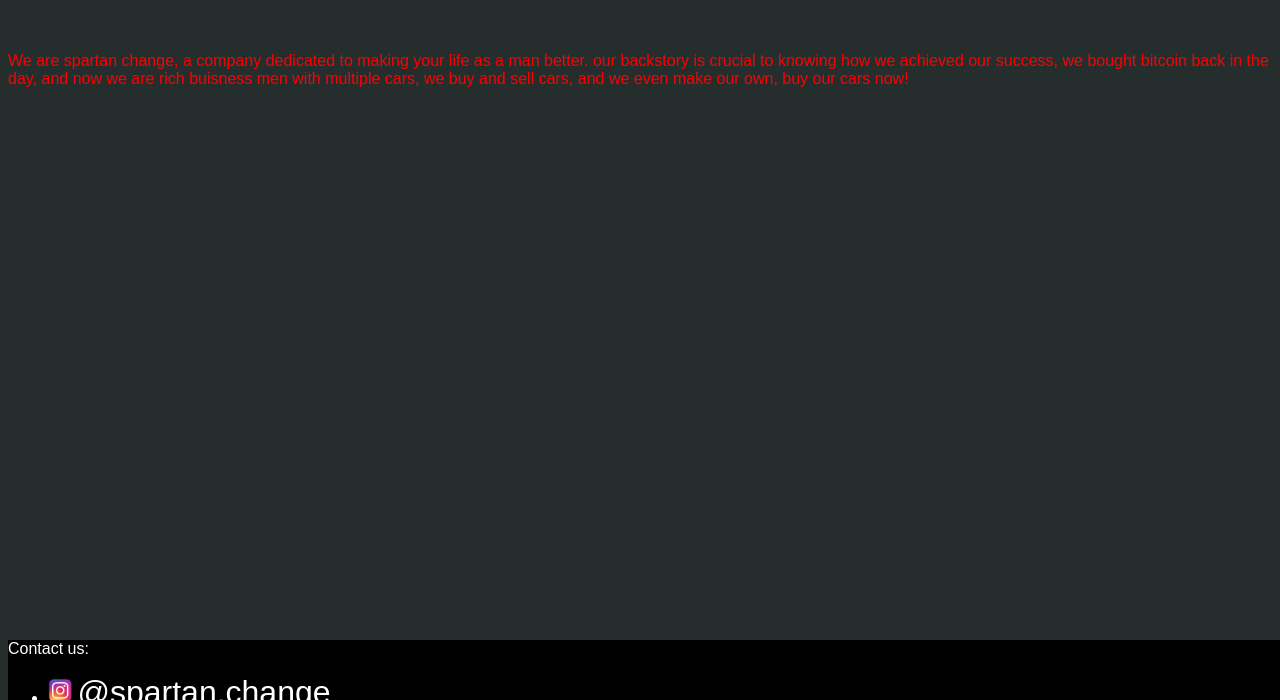
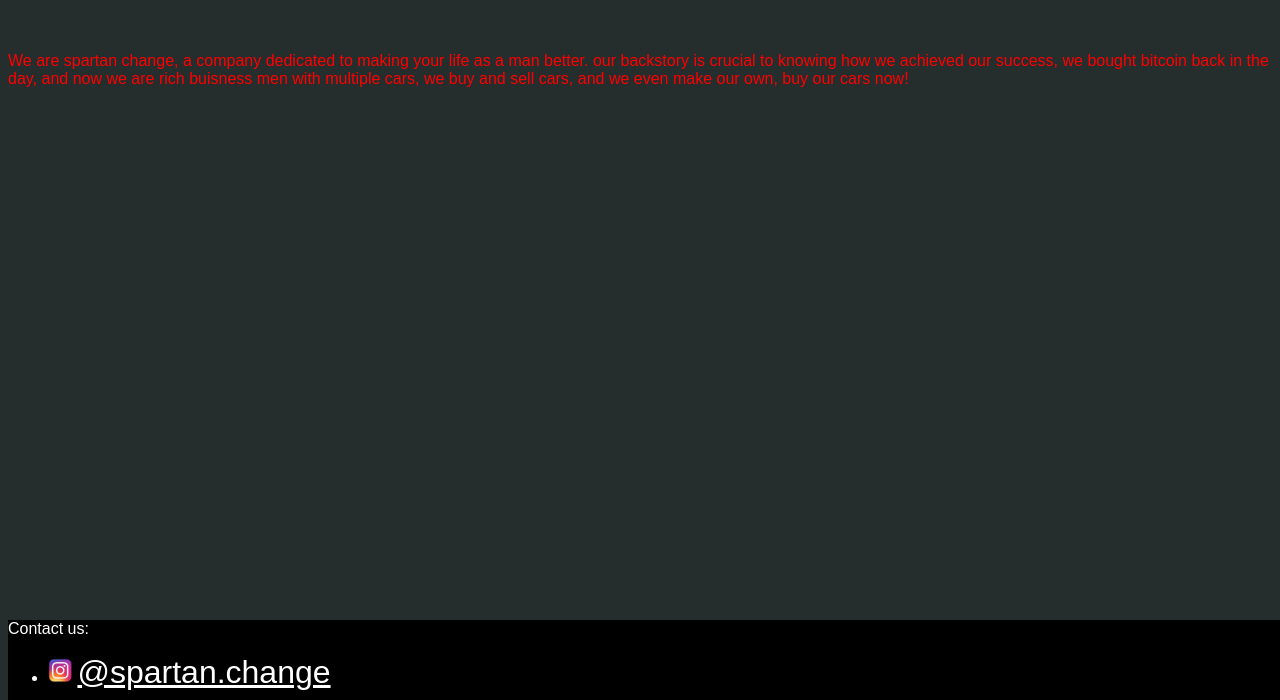
Before and after one commit to Hamza-888/Spartan-Change, a plain HTML site: page aboutus.html in a window 1280 px wide. Shown: the part 100-800 px from the top of the page. Drawn offline with Linux system fonts and the light colour scheme.

Commit message:
Update aboutus.html

```diff
--- a/aboutus.html
+++ b/aboutus.html
@@ -10,6 +10,7 @@
                 font-family: sans-serif;
                 color: red;
                 margin-top: 60px;
+                margin-bottom: 80px;
             }
             .navbar {
                 background-color: darkred;
@@ -28,10 +29,10 @@
             }
             .footer {
                 color: white;
-                position: fixed;
+                position: absolute;
                 bottom: 0;
                 width: 100%;
-                height: 60px;
+                height: 80px;
                 background-color: black;
             }
             .footlink {
```
